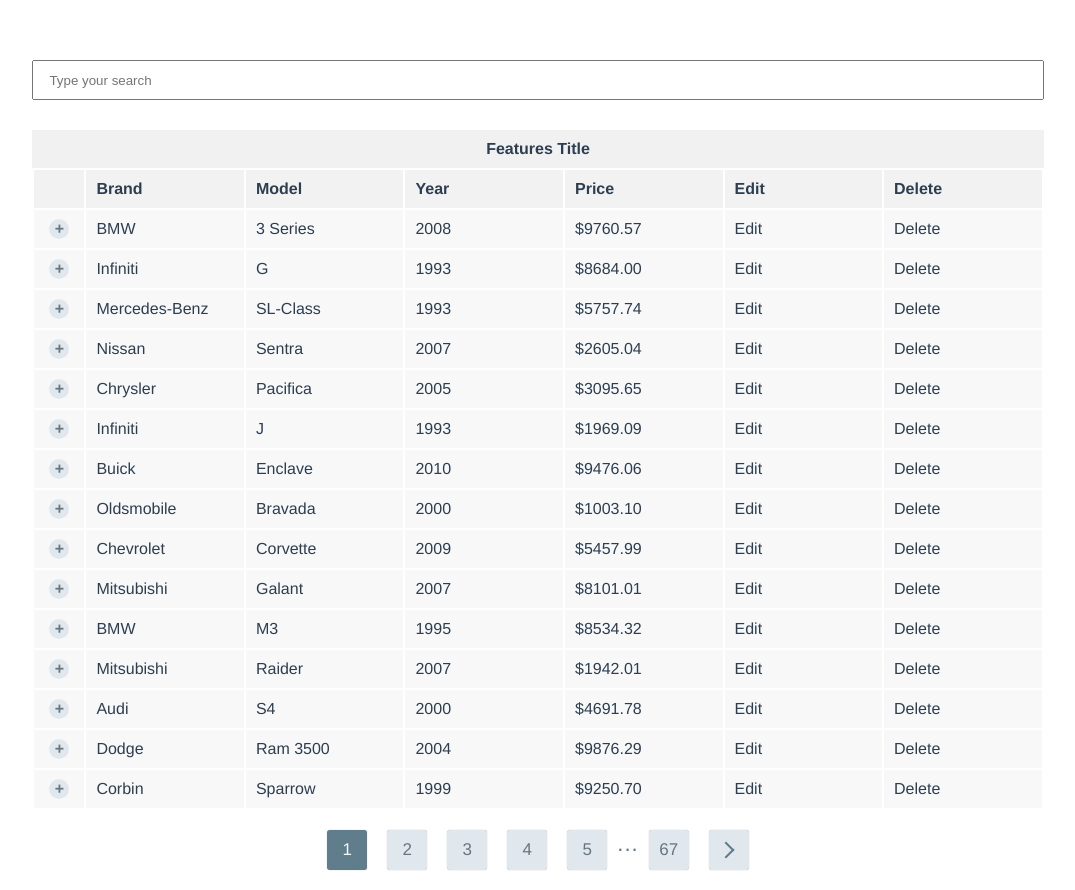
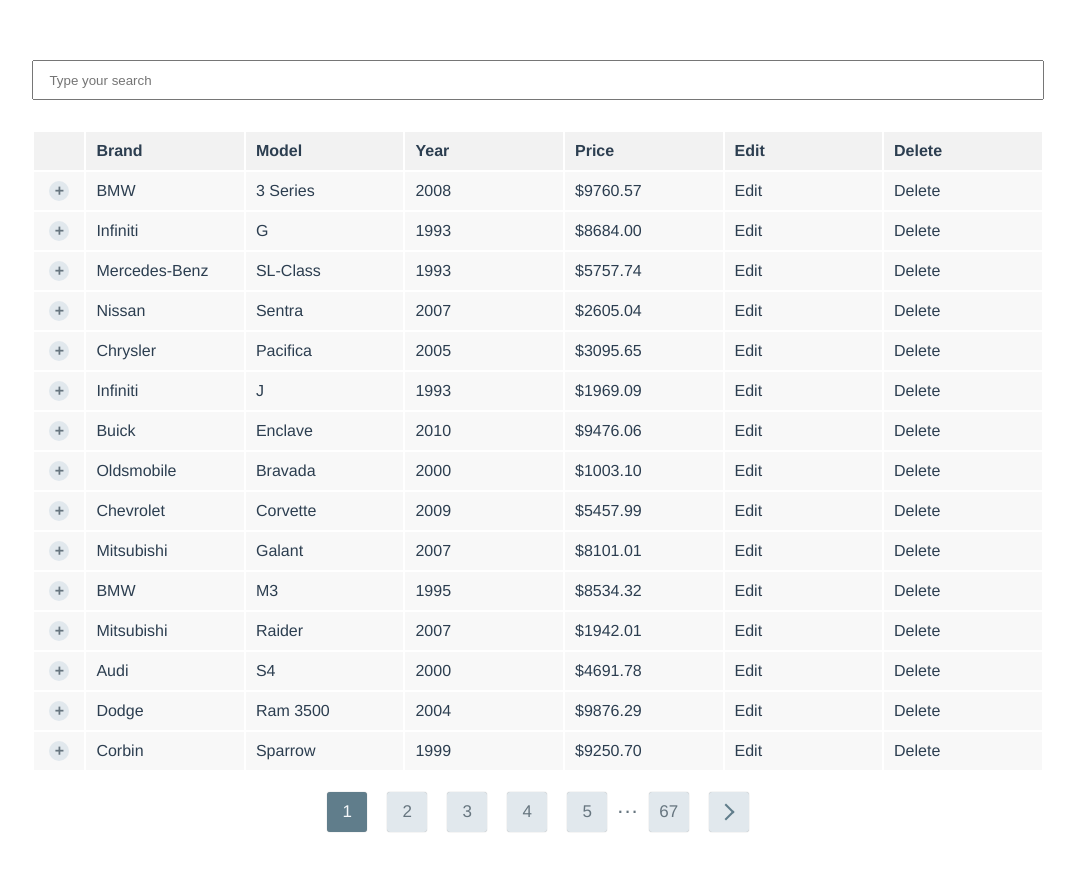
Before and after one commit to jfrosorio/vue-table-pro, a Vue app: page / in a window 1280 px wide. Shown: the whole page, without its empty margins (102-1177 px from the left). After the commit the page ends 852 px from the top, so only its background shows below. Built offline with nearby package versions, Linux system fonts and the light colour scheme.

Commit message:
Add missing conditionals

```diff
--- a/src/components/Table.vue
+++ b/src/components/Table.vue
@@ -1,5 +1,5 @@
 <template>
-  <div class="vuetable">
+  <div class="vuetable" v-if="rows">
     <Search
         v-if="search"
         :className="search.className"
@@ -8,7 +8,7 @@
     />
 
     <table>
-      <caption>{{ tableTitle }}</caption>
+      <caption v-if="tableTitle">{{ tableTitle }}</caption>
       <thead v-if="tableHeader">
       <tr>
         <th
@@ -78,7 +78,8 @@
     },
     rows: {
       type: Array,
-      default: null
+      default: null,
+      required: true,
     },
     tableHeader: {
       type: Boolean,
@@ -86,7 +87,7 @@
     },
     tableTitle: {
       type: String,
-      default: 'Features Title'
+      default: null
     },
     search: {
       type: Object,
@@ -210,8 +211,9 @@
   },
   computed: {
     tableHeadersLength () {
+      const columnsLength = this.columns ? Object.keys(this.columns).length : 0;
       const expandableHeader = this.expandable ? 1 : 0
-      return Object.keys(this.columns).length + expandableHeader
+      return columnsLength + expandableHeader
     }
   }
 }
```
